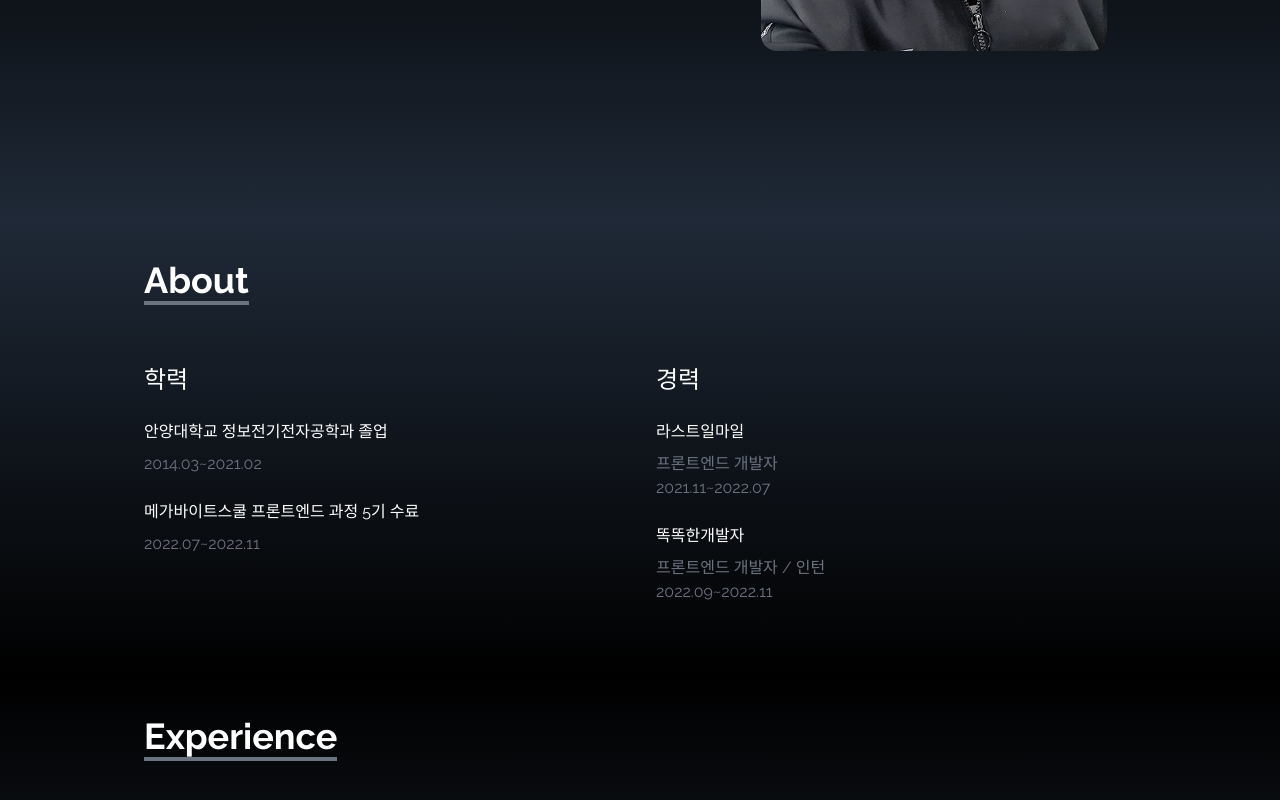
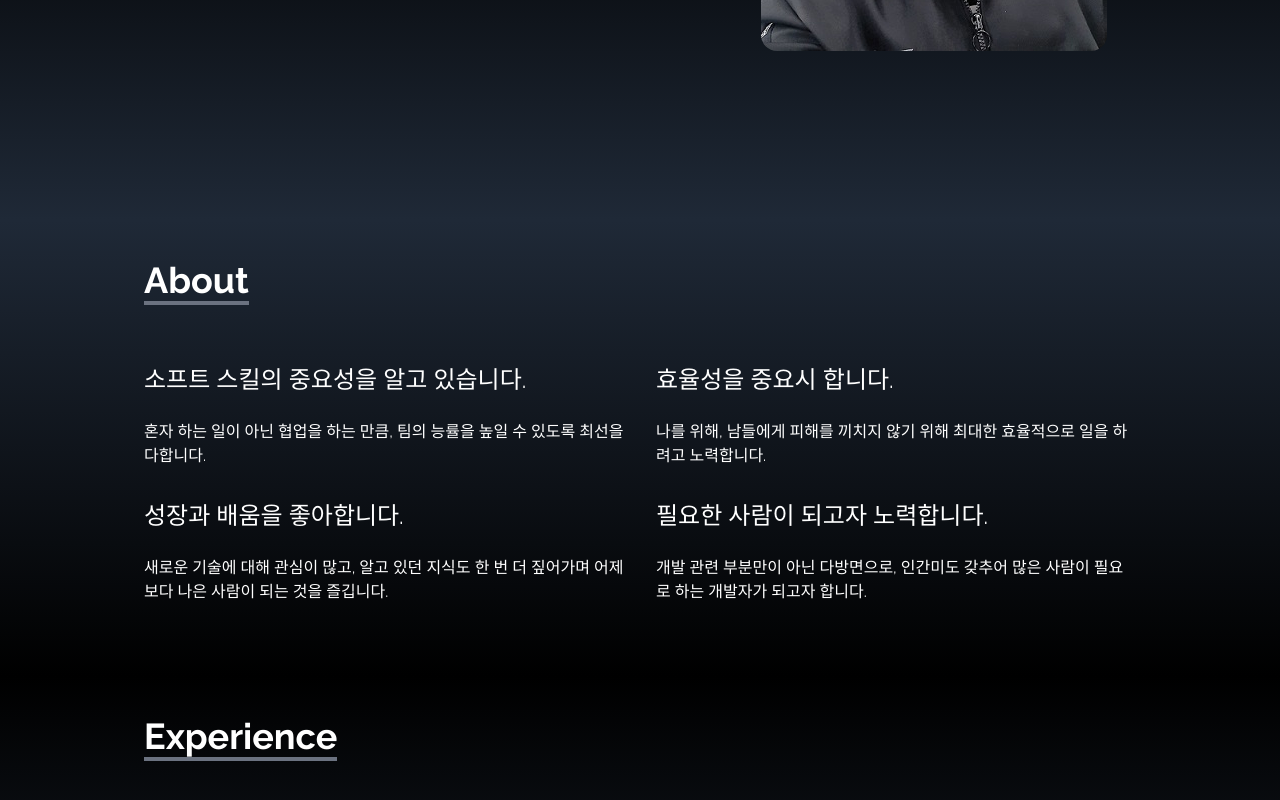
Before and after one commit to San-Goon/latest-portfolio, a React (Create React App) app: page / in a window 1280 px wide. Shown: the part 580-1380 px from the top of the page. Built offline with nearby package versions, Linux system fonts and the light colour scheme.

Commit message:
feat: 1st completion

```diff
--- a/public/index.html
+++ b/public/index.html
@@ -24,7 +24,7 @@
       work correctly both with client-side routing and a non-root public URL.
       Learn how to configure a non-root public URL by running `npm run build`.
     -->
-    <title>React App</title>
+    <title>프론트엔드 조강훈 포트폴리오</title>
   </head>
   <body>
     <noscript>You need to enable JavaScript to run this app.</noscript>
--- a/src/components/About.tsx
+++ b/src/components/About.tsx
@@ -1,4 +1,31 @@
 import React from 'react';
+
+const ABOUT_LIST = [
+  {
+    id: 1,
+    title: '소프트 스킬의 중요성을 알고 있습니다.',
+    content:
+      '혼자 하는 일이 아닌 협업을 하는 만큼, 팀의 능률을 높일 수 있도록 최선을 다합니다.',
+  },
+  {
+    id: 2,
+    title: '효율성을 중요시 합니다.',
+    content:
+      '나를 위해, 남들에게 피해를 끼치지 않기 위해 최대한 효율적으로 일을 하려고 노력합니다.',
+  },
+  {
+    id: 3,
+    title: '성장과 배움을 좋아합니다.',
+    content:
+      '새로운 기술에 대해 관심이 많고, 알고 있던 지식도 한 번 더 짚어가며 어제보다 나은 사람이 되는 것을 즐깁니다.',
+  },
+  {
+    id: 4,
+    title: '필요한 사람이 되고자 노력합니다.',
+    content:
+      '개발 관련 부분만이 아닌 다방면으로, 인간미도 갖추어 많은 사람이 필요로 하는 개발자가 되고자 합니다.',
+  },
+];
 
 const About = () => {
   return (
@@ -13,22 +40,16 @@ const About = () => {
           </p>
         </div>
         <div className="w-full grid grid-cols-1 sm:grid-cols-2 gap-8 py-8 px-12 sm:px-0">
-          <div>
-            <p className="text-2xl">학력</p>
-            <p className="pt-6">안양대학교 정보전기전자공학과 졸업</p>
-            <p className="text-gray-500 pt-2">2014.03~2021.02</p>
-            <p className="pt-6">메가바이트스쿨 프론트엔드 과정 5기 수료</p>
-            <p className="text-gray-500 pt-2">2022.07~2022.11</p>
-          </div>
-          <div>
-            <p className="text-2xl">경력</p>
-            <p className="pt-6">라스트일마일</p>
-            <p className="text-gray-500 pt-2">프론트엔드 개발자</p>
-            <p className="text-gray-500">2021.11~2022.07</p>
-            <p className="pt-6">똑똑한개발자</p>
-            <p className="text-gray-500 pt-2">프론트엔드 개발자 / 인턴</p>
-            <p className="text-gray-500">2022.09~2022.11</p>
-          </div>
+          {ABOUT_LIST.map(({ id, title, content }) => {
+            return (
+              <div key={id}>
+                <div>
+                  <p className="text-2xl">{title}</p>
+                </div>
+                <p className="pt-6">{content}</p>
+              </div>
+            );
+          })}
         </div>
       </div>
     </div>
--- a/src/components/Home.tsx
+++ b/src/components/Home.tsx
@@ -15,7 +15,8 @@ const Home = () => {
             프론트엔드 개발자 <br /> 조강훈입니다.
           </h2>
           <p className="text-gray-500 py-4 max-w-md">
-            총 경력 11개월, React, Next.JS, TS를 주로 사용하고 있습니다.
+            React 와 Next.JS, TypeScript 를 주요 기술로 사용하며, Github 등 여러
+            협업툴을 이용하여 협업을 해본 경험을 가지고 있습니다.
           </p>
           <div>
             <Link
```
Also changed, not shown: 1 other file (tests, documents, lock files or other folders).
